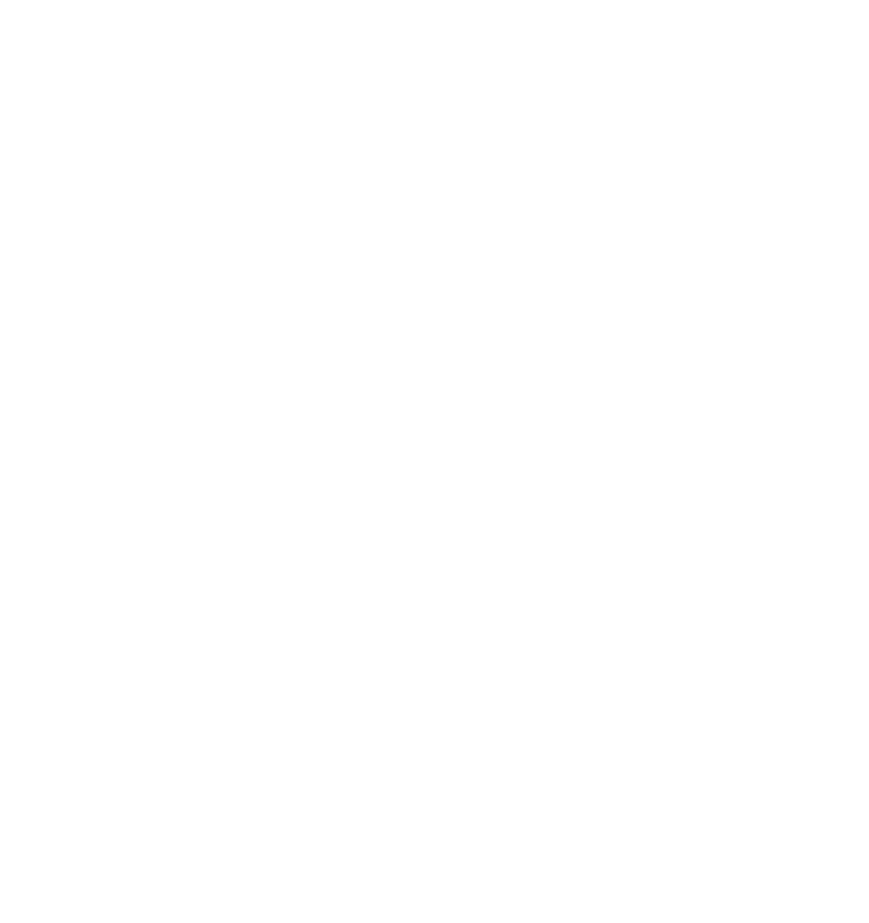
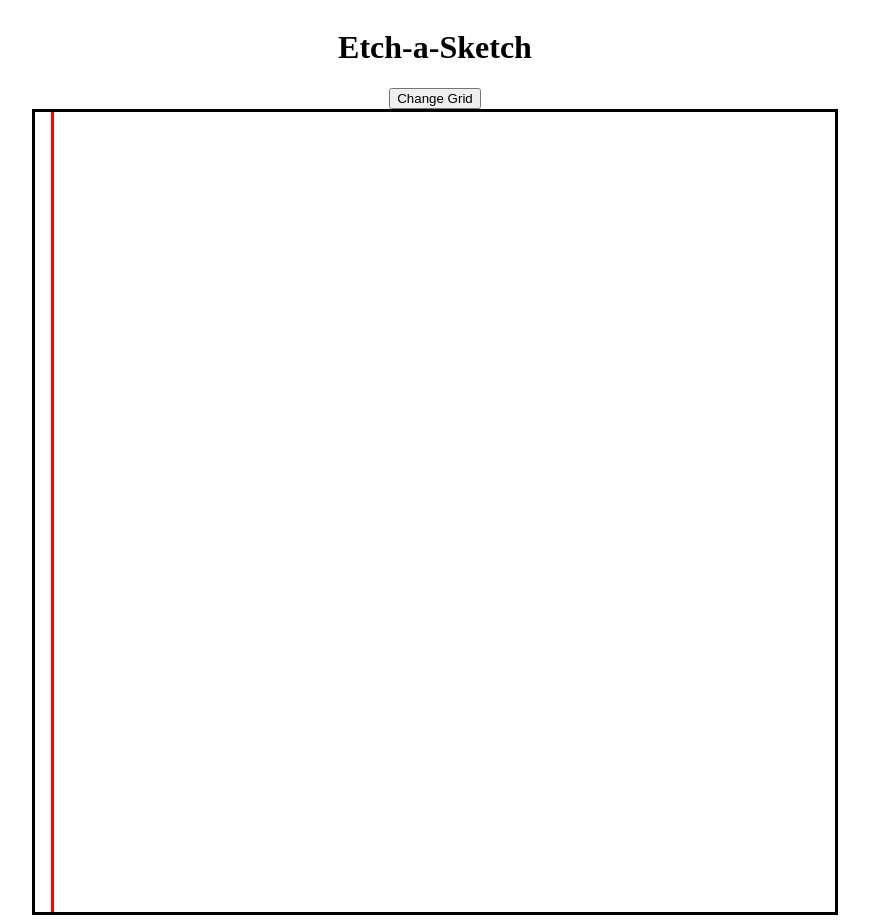
Before and after one commit to shashwathkpy/Etch-a-Sketch, a plain HTML site: page index.html in a window 1280 px wide. Shown: the whole page, without its empty margins (205-1074 px from the left). Before the commit the page ends 800 px from the top, so only its background shows below. Drawn offline with Linux system fonts and the light colour scheme.

Commit message:
Steps 1-3 complete

```diff
--- a/index.html
+++ b/index.html
@@ -4,10 +4,15 @@
         <meta charset="UTF-8">
         <meta http-equiv="X-UA-Compatible" content="IE=edge">
         <meta name="viewport" content="width=device-width, initial-scale=1.0">
-        <title>Information</title>
+        <title>Etch-a-Sketch</title>
         <link rel="stylesheet" href="style.css">
     </head>
     <script src="script.js" defer></script>
 
     <body>
+        <h1>Etch-a-Sketch</h1>
+        <button id="gridBtn">Change Grid</button>
+        <div id="container">
+
+        </div>
     </body>
--- a/script.js
+++ b/script.js
@@ -0,0 +1,32 @@
+const container = document.querySelector("#container");
+const gridBtn = document.querySelector("#gridBtn");
+let gridSize = 16;
+
+grid();
+
+gridBtn.addEventListener('click', function(e)
+{
+    gridSize = parseInt(prompt("Enter a grid size (1-100): ", "16"));
+    while(container.lastElementChild)
+    {
+        container.removeChild(container.lastElementChild);
+    }
+    grid();
+});
+
+function grid()
+{
+    for(let i = 0; i < gridSize**2; i++)
+    {
+        const box = document.createElement('div');
+        box.setAttribute('class', 'box');
+        let customId = 'b' + i.toString();
+        box.setAttribute('id', customId);
+        container.appendChild(box);
+
+        box.addEventListener('mouseenter', function (e) {
+            e.target.style.background = 'lightblue';
+        });
+    }
+
+}
--- a/style.css
+++ b/style.css
@@ -0,0 +1,25 @@
+body {
+    display: flex;
+    flex-direction: column;
+    justify-content: center;
+    align-items: center;
+}
+
+#container {
+    border: solid black;
+    display: flex;
+    flex-wrap: wrap;
+    width: 800px;
+    height: 800px;
+}
+
+.box {
+    /* height: 50px;
+    width: 50px; */
+    display: flex;
+    flex:1;
+}
+
+#b5 {
+    background-color: red;
+}
```
